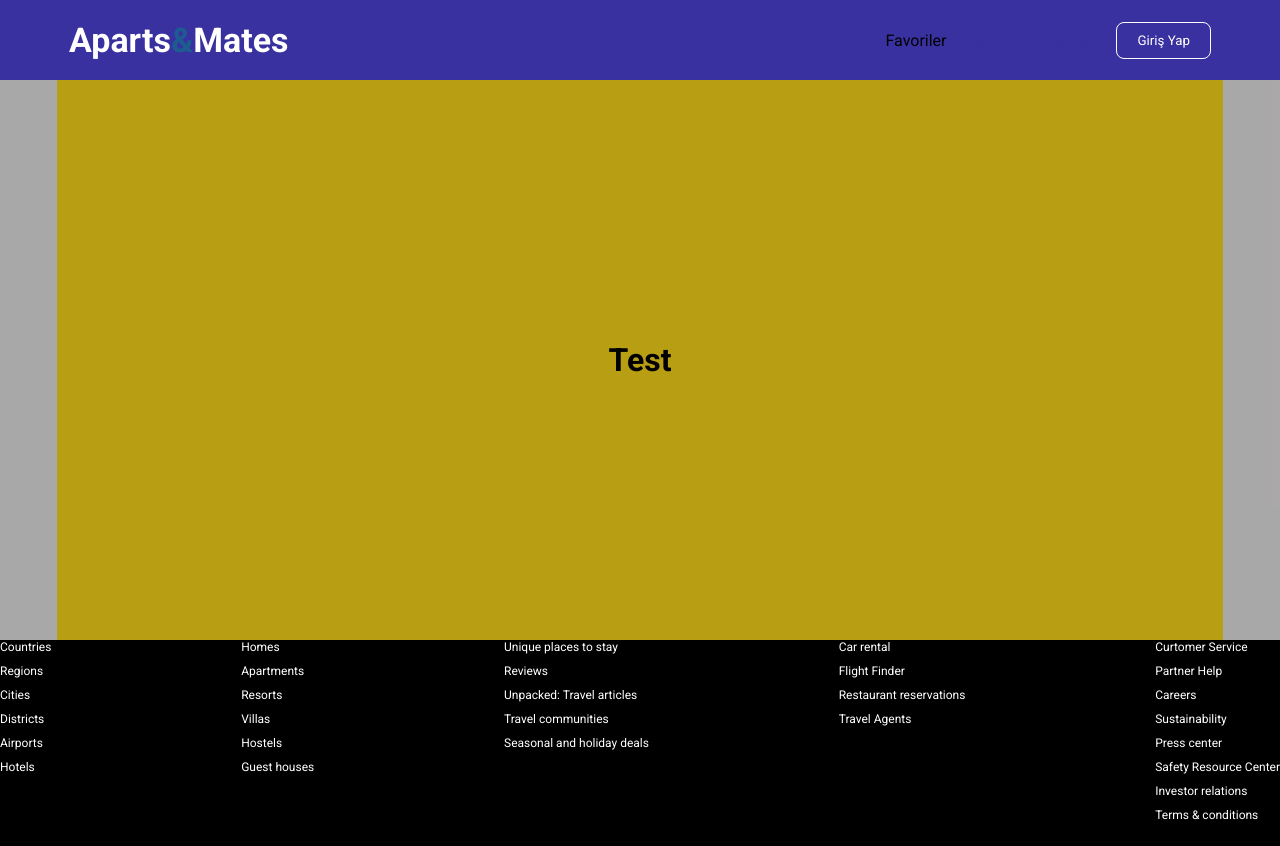
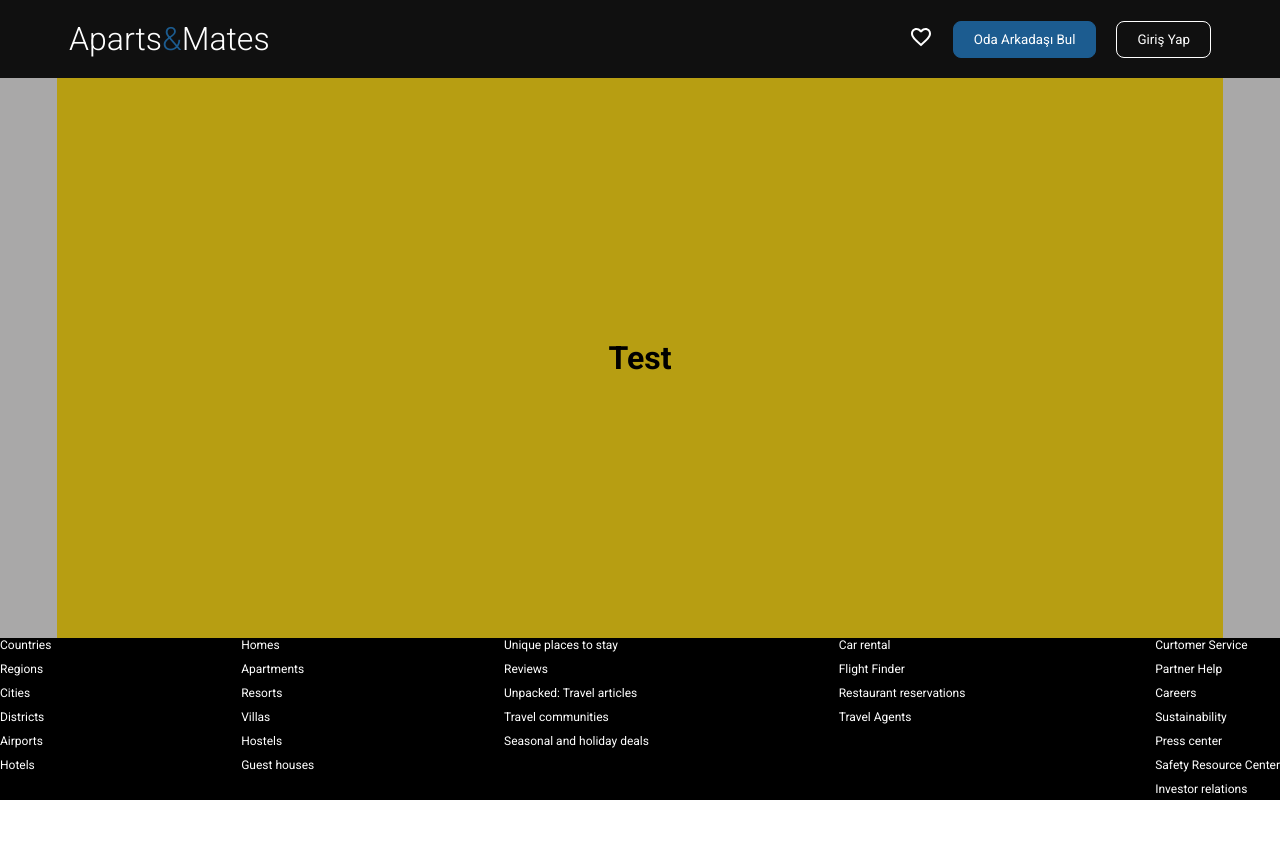
Before and after one commit to kelebekkadircan/apartsandmatesui, a React (Vite) app: page /test in a window 1280 px wide. After the commit the page ends 800 px from the top, so only its background shows below. Built offline with nearby package versions, Linux system fonts and the light colour scheme.

Commit message:
navbar rightlink update

```diff
--- a/package.json
+++ b/package.json
@@ -10,6 +10,10 @@
     "preview": "vite preview"
   },
   "dependencies": {
+    "@emotion/react": "^11.11.4",
+    "@emotion/styled": "^11.11.0",
+    "@mui/icons-material": "^5.15.12",
+    "@mui/material": "^5.15.12",
     "react": "^18.2.0",
     "react-dom": "^18.2.0",
     "react-icons": "^5.0.1",
--- a/src/layouts/main/mainLayout.scss
+++ b/src/layouts/main/mainLayout.scss
@@ -12,6 +12,8 @@
   flex-direction: column;
   height: 100vh;
   background-color: rgba(35, 32, 32, 0.389);
+  overflow-x: hidden;
+
   // max-width: 1366px;
   // justify-content: space-between;
   // width: 100%;
--- a/src/layouts/navbar/Navbar.jsx
+++ b/src/layouts/navbar/Navbar.jsx
@@ -1,38 +1,35 @@
-import { useEffect, useState } from "react";
-import { Link, useLocation } from "react-router-dom";
+import { useState } from "react";
+import { Link } from "react-router-dom";
 import "./navbar.scss";
-
+import FavoriteBorderIcon from "@mui/icons-material/FavoriteBorder";
 const Navbar = () => {
-  const [active, setActive] = useState(false);
+  const [openMenu, setOpenMenu] = useState(false);
   const [open, setOpen] = useState(false);
-  const [openMenu, setOpenMenu] = useState(false);
-
-  const { pathname } = useLocation();
-  const path = pathname.split("/")[1];
-
-  console.log(path);
 
   const currentUser = false;
 
   return (
-    <div className={active || pathname !== "/" ? "navbar active" : "navbar"}>
+    <div className="navbar">
       <div className="container">
-        <Link className="left link">
+        <div className="left">
+          <Link className=" link">
             <div className="logo">
               Aparts<span className="andSign">&</span>Mates
             </div>
           </Link>
+        </div>
         <div className="right">
-          <Link className="link" to="/favorites">
-            Favoriler
+          <div className="linkPart">
+            <Link className="favoriteIcon" to="/favorites">
+              <FavoriteBorderIcon />
             </Link>
 
             <Link className="findmate" to="/roommates">
-            Oda Arkadaşı Bul
+              <button className="">Oda Arkadaşı Bul</button>
             </Link>
             {!currentUser && (
               <Link to="/register">
-              <button>Giriş Yap</button>
+                <button className="RegButton">Giriş Yap</button>
               </Link>
             )}
             {currentUser && (
@@ -73,6 +70,7 @@ const Navbar = () => {
               onClick={() => setOpenMenu((prev) => !prev)}
             />
           </div>
+        </div>
         {openMenu ? (
           <div className="menu">
             <Link className="link" to="/about">
--- a/src/layouts/navbar/navbar.scss
+++ b/src/layouts/navbar/navbar.scss
@@ -13,39 +13,6 @@
   transition: 0.5s all ease-in;
   width: 100%;
 
-  &.active {
-    background-color: rgb(58, 49, 160);
-    color: black;
-
-    .container {
-      .left {
-        .logo {
-          color: white;
-        }
-        button {
-          color: black;
-          border: black 1px solid;
-
-          &:hover {
-            background-color: black;
-            color: white;
-          }
-        }
-      }
-
-      .right {
-        .Link {
-          color: white;
-        }
-        .user {
-          span {
-            color: white;
-          }
-        }
-      }
-    }
-  }
-
   .container {
     width: 90%;
     max-width: 1366px;
@@ -54,19 +21,17 @@
     align-items: center;
     padding: 20px 5px;
 
-    // background-color: rgba(0, 0, 255, 0.606);
-    // height: 100px;
-    // background-color: rgba(255, 0, 0, 0.300);
+    .left {
+      .logo {
+        font-weight: 300;
+        font-size: 2rem;
 
-    .logo {
-      font-weight: bold;
-      font-size: 34px;
         @include sm {
           font-size: 1rem;
         }
-      // color:white;
         .andSign {
           color: rgb(28, 92, 144);
+        }
       }
     }
 
@@ -75,14 +40,60 @@
       gap: 24px;
       align-items: center;
 
-      .findmate {
-        color: rgb(58, 49, 160);
-        text-decoration: none;
-        transition: all 0.4s ease-in;
+      .linkPart {
+        display: flex;
+        flex-direction: row;
+        gap: 20px;
+        align-items: center;
+        justify-content: center;
+
+        .RegButton {
+          padding: 10px 15px;
+          background-color: transparent;
+          border: white 1px solid;
+          border-radius: 8px;
+          color: white;
+          padding: 10px 20px;
+          cursor: pointer;
 
           &:hover {
-          color: rgb(124, 120, 163);
-          scale: 1.05;
+            background-color: white;
+            border: black 1px solid;
+            color: black;
+
+            transition: all 0.5s ease-in-out;
+          }
+        }
+
+        .favoriteIcon {
+          color: white;
+          background-color: transparent;
+        }
+
+        .findmate {
+          color: rgb(28, 92, 144);
+          text-decoration: none;
+          transition: all 0.5s ease-in;
+
+          button {
+            padding: 10px 15px;
+            background-color: rgb(28, 92, 144);
+            border: rgb(28, 92, 144) 1px solid;
+            border-radius: 8px;
+            color: white;
+            padding: 10px 20px;
+            cursor: pointer;
+
+            &:hover {
+              background-color: rgba(28, 92, 144, 0.621);
+              color: white;
+
+              transition: all 0.6s ease-in-out;
+            }
+          }
+
+          &:hover {
+            color: rgb(80, 130, 170);
           }
         }
 
@@ -93,30 +104,22 @@
         @include md {
           font-size: 14px;
         }
-      // Font familysini değiştir
-      // position: relative;
-
-      .Link {
-        color: white;
-        text-decoration: none;
-      }
 
         .user {
           display: flex;
           align-items: center;
           gap: 10px;
           cursor: pointer;
-        // position: relative;
+          position: relative;
 
           img {
-          width: 32px;
-          height: 32px;
+            width: 2.2rem;
+            height: 2.2rem;
             border-radius: 50%;
             object-fit: cover;
           }
 
           .options {
-          // background-color: red;
             position: absolute;
             top: 60px;
             right: 0;
@@ -133,30 +136,6 @@
             color: gray;
           }
         }
-
-      button {
-        padding: 10px 15px;
-        background-color: transparent;
-        border: white 1px solid;
-        border-radius: 8px;
-        color: white;
-        padding: 10px 20px;
-        cursor: pointer;
-
-        &:hover {
-          background-color: rgb(28, 92, 144);
-          color: white;
-
-          transition: all 0.4s ease-in-out;
-        }
-      }
-    }
-  }
-
-  hr {
-    width: 100%;
-    height: 0;
-    border: 0.5px solid lightgray;
       }
 
       .menuIcon {
@@ -173,10 +152,11 @@
           display: inline;
         }
       }
+    }
     .menu {
       position: absolute;
       top: 0;
-    right: 0;
+      right: -50%;
       background-color: rgb(0, 0, 0);
       color: white;
       height: 100vh;
@@ -187,13 +167,15 @@
       font-size: 1.5rem;
       flex-direction: column;
       align-items: center;
-    transition: 1s all ease-in-out;
 
       @include sm {
         a {
           display: initial;
         }
+        transition: 1s all ease-in-out;
         display: flex;
+        right: 0;
       }
     }
   }
+}
```
Also changed, not shown: 1 other file (tests, documents, lock files or other folders). Lines whose indentation alone changed are shown as unchanged.
